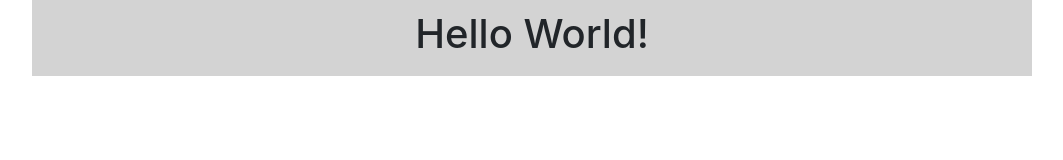
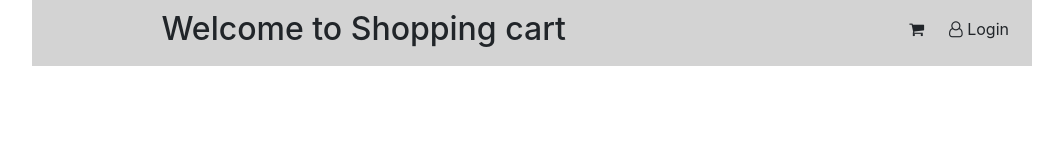
Before and after one commit to shruthiklk15/dd-shop-cart, a plain HTML site: page index.html in a window 1280 px wide. Shown: the whole page, without its empty margins (108-1171 px from the left). Drawn offline with nearby package versions, Linux system fonts and the light colour scheme.

Commit message:
Nav bar setup done

```diff
--- a/index.html
+++ b/index.html
@@ -12,6 +12,10 @@
             margin: auto;
             background: lightgrey;
             padding: 10px;
+        }
+
+        .navBarButton {
+            float: right;
         }
     </style>
     <meta name="viewport" content="width=device-width, initial-scale=1">
@@ -34,7 +38,25 @@
 
 <body>
     <div class="content">
-        <h1 class="text-center">Hello World!</h1>
+        <div class="row">
+            <div class="col-md-8 col-sm-8">
+                <h2 class="text-center">Welcome to Shopping cart</h2>
+            </div>
+            <div class="col-md-4 col-sm-4">
+                <div class="btn-group navBarButton">
+                    <button type="button" class="btn">
+                        <span>
+                            <i class="fa fa-shopping-cart" aria-hidden="true"></i>
+                        </span>
+                    </button>
+                    <button type="button" class="btn">
+                        <span>
+                            <i class="fa fa-user-o" aria-hidden="true"></i> Login
+                        </span>
+                    </button>
+                </div>
+            </div>
+        </div>
     </div>
     <script type="text/javascript" src="index.js"></script>
 </body>
```
